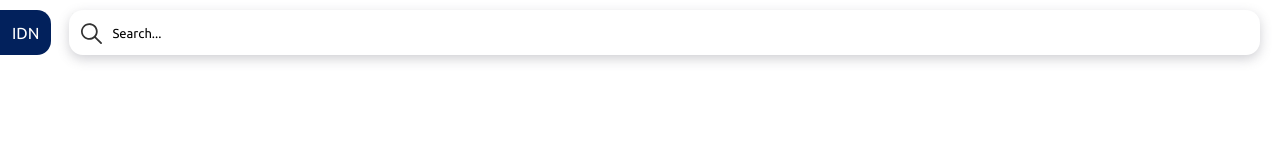
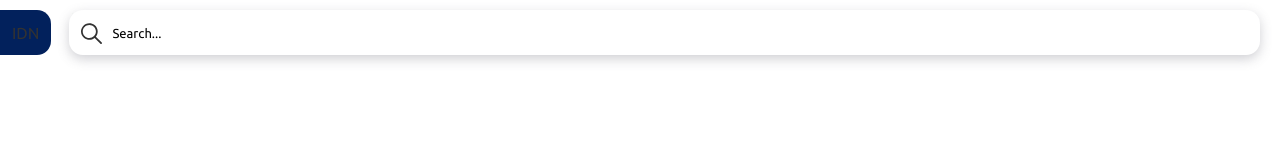
Before and after one commit to FrederikLandtved/Nordbo-Robotics, a Vue app: page / in a window 1280 px wide. Shown: the top 160 px of the page. Built offline with nearby package versions, Linux system fonts and the light colour scheme.

Commit message:
font color

```diff
--- a/src/assets/main.scss
+++ b/src/assets/main.scss
@@ -3,7 +3,7 @@
 $iconColor:#02215C;
 $buttonColor:#054BD0;
 $iconGreen:#2A9B1B;
-$titleColor:#323232;
+$textColor:#323232;
 $background-noti:#f6f6f6;
 $background-noti-aktiv:#eeeeee;
 
@@ -11,6 +11,7 @@ $background-noti-aktiv:#eeeeee;
   margin: 0;
   padding: 0;
   font-family: 'Ubuntu', sans-serif;
+  color:$textColor
 }
 
 
@@ -110,6 +111,7 @@ footer {
 
     h2{
         margin: 30px 15px;
+        font-weight: 300px;
     }
 }
 
```
